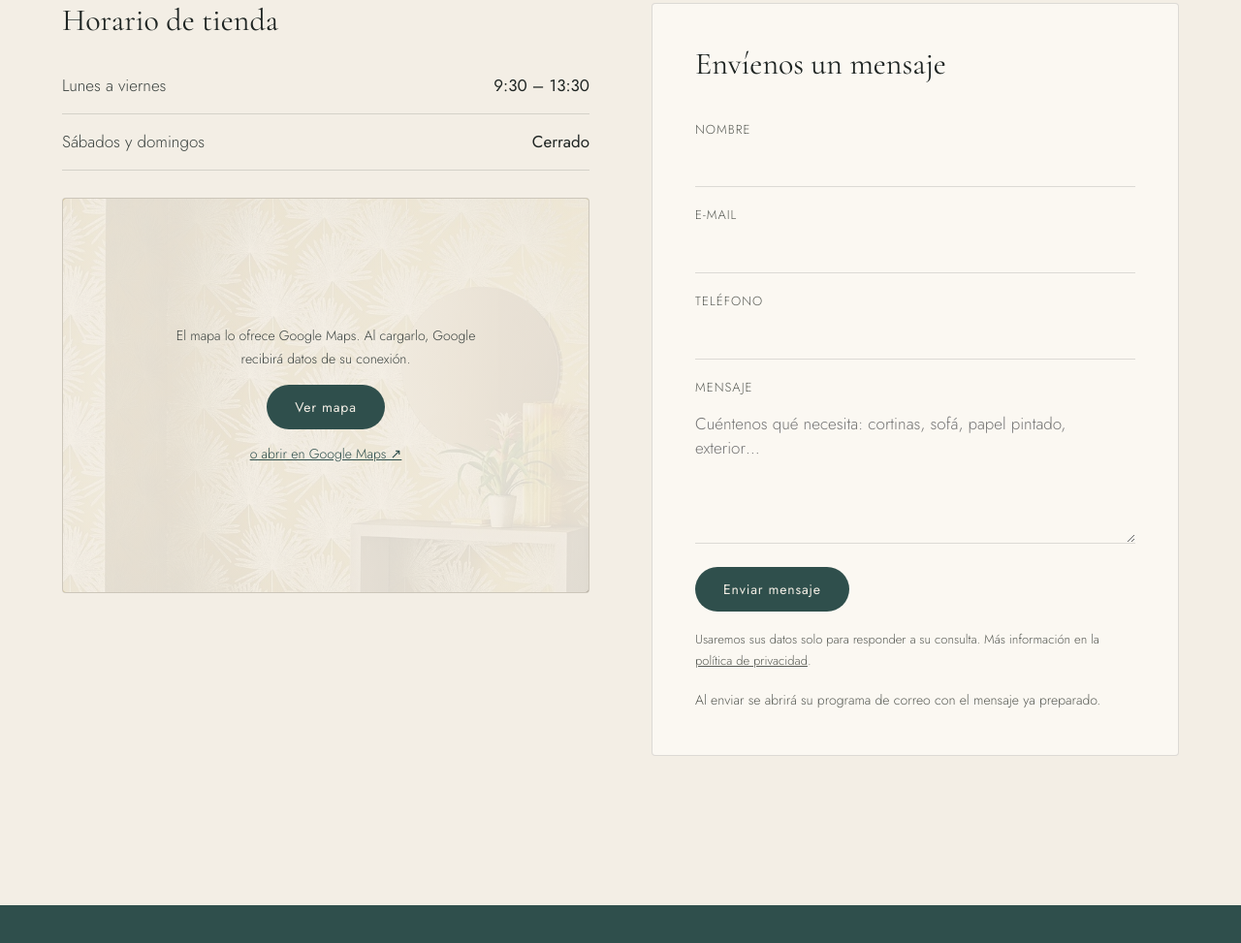
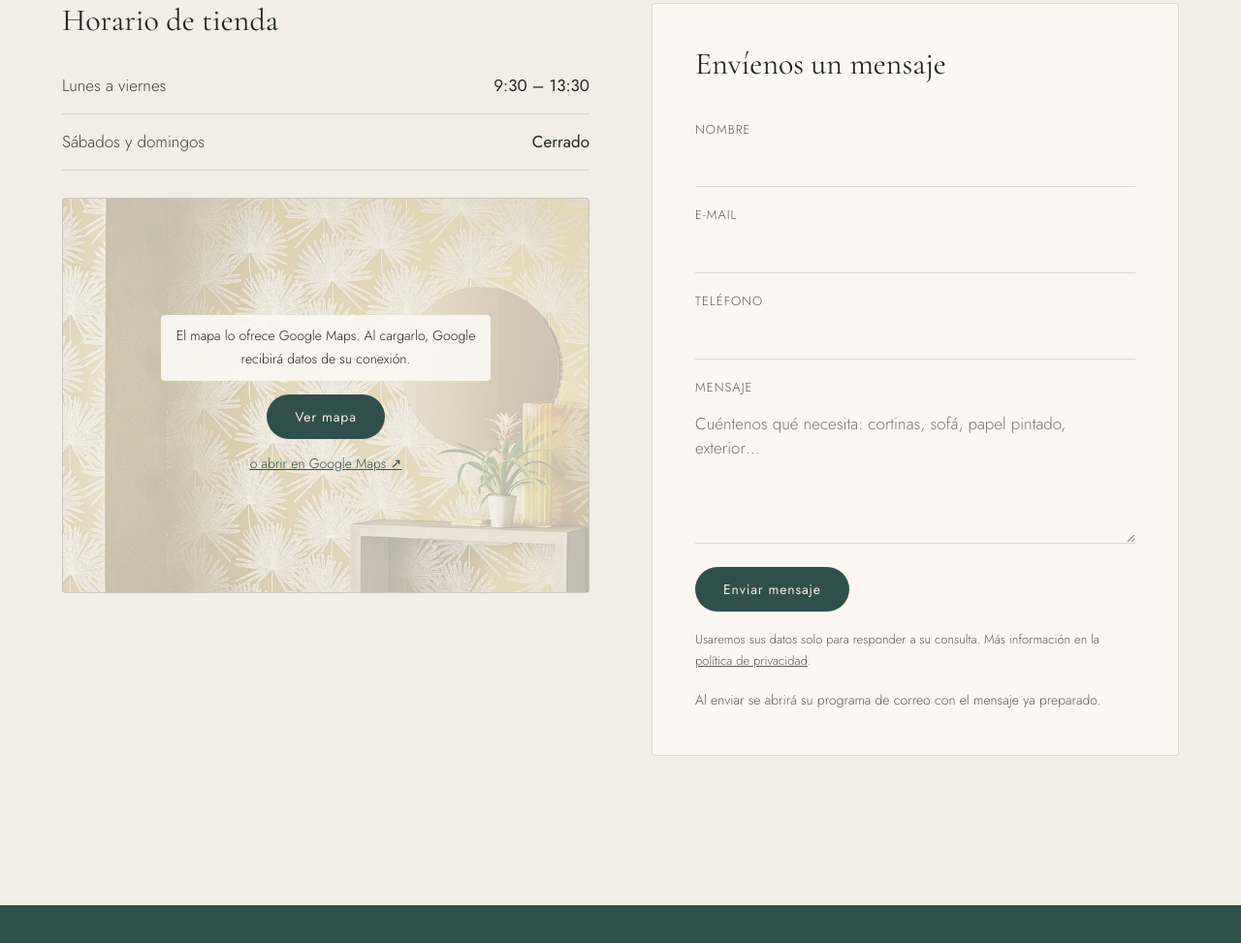
Before and after one commit to alejandrocorral509/cosas-de-casa-web, a plain HTML site: page index.html in a window 1280 px wide. Shown: the part 9503-10476 px from the top of the page at 97% size. Drawn offline with Linux system fonts and the light colour scheme.

Commit message:
Mapa: textura de fondo visible
Co-Authored-By: Claude Opus 5.5 <noreply@anthropic.com>

```diff
--- a/styles.css
+++ b/styles.css
@@ -378,8 +378,8 @@ body.menu-open .drawer { clip-path: inset(0 0 0 0); visibility: visible; }
 
 /* ---------- Mapa bajo demanda + textos legales ---------- */
 .map-ph { height: 100%; display: flex; flex-direction: column; align-items: center; justify-content: center; gap: 14px; padding: 24px; text-align: center;
-  background: linear-gradient(rgba(243,238,229,.9), rgba(243,238,229,.9)), url('assets/img/papel-romo-japura.webp') center/cover; }
-.map-ph p { margin: 0; max-width: 340px; font-size: 14px; color: var(--ink-2); }
+  background: linear-gradient(rgba(243,238,229,.72), rgba(243,238,229,.72)), url('assets/img/papel-romo-japura.webp') center/cover; }
+.map-ph p { margin: 0; max-width: 340px; font-size: 14px; color: var(--ink); background: rgba(251,248,242,.92); padding: 10px 14px; border-radius: 4px; }
 .map-link { font-size: 14px; color: var(--teal); text-decoration: underline; }
 .form-legal { margin: 0; font-size: 13px; color: var(--mute); }
 .form-legal a, .legal a { text-decoration: underline; }
```
